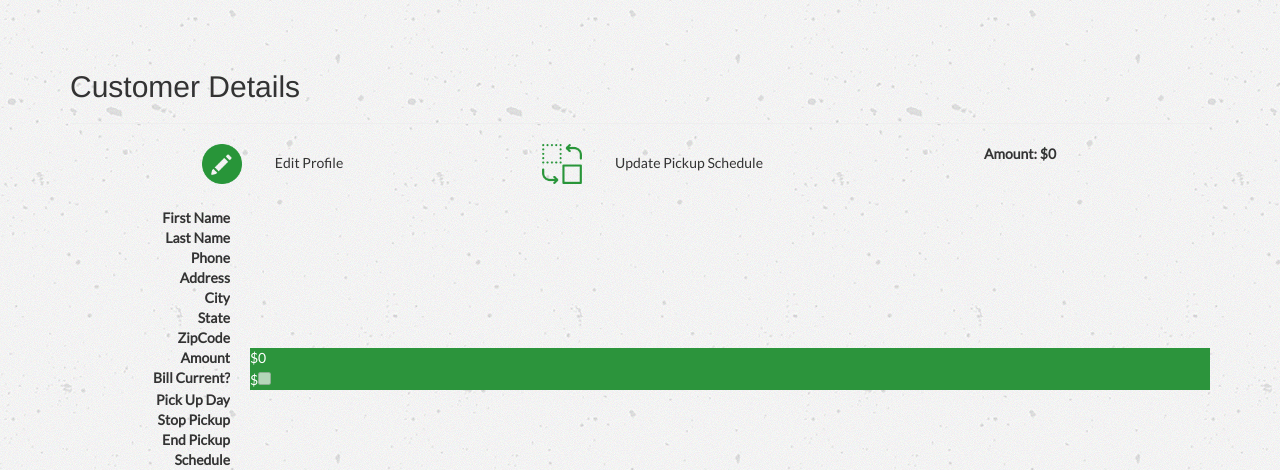
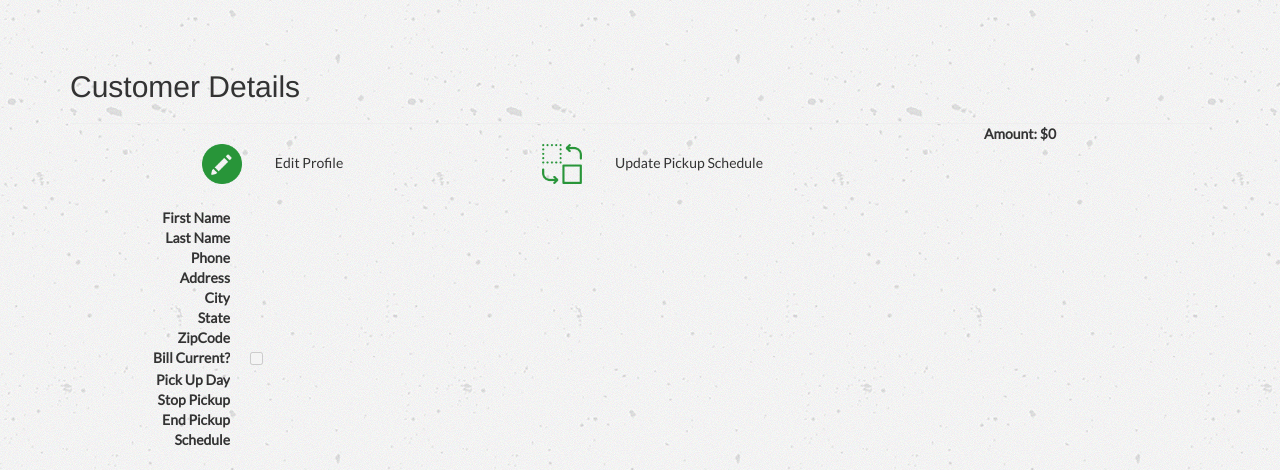
Before and after one commit to waders92/mke_waste_disposal, an ASP.NET MVC app: template MKEWasteDisposal/Views/Customers/Details.cshtml in a window 1280 px wide. Shown: the part 60-530 px from the top of the page. Run offline with ASP.NET Core 8 and stand-ins for ASP.NET MVC 5, Linux system fonts and the light colour scheme; the template is opened without the code that fills it, so the values that code supplies are empty; the visitor is signed in with stand-in values (Sample User, id 1); the project's own start-up code is not run; a stand-in starts its controllers and pages; some libraries are stand-ins or nearby versions.

Commit message:
styled detail page

```diff
--- a/MKEWasteDisposal/Content/Site.css
+++ b/MKEWasteDisposal/Content/Site.css
@@ -75,6 +75,10 @@
     color: white;
 }
 
+.buffer {
+    margin-top: -20px;
+}
+
 #map {
     width: 100%;
 	height: 500px;
--- a/MKEWasteDisposal/Views/Customers/Details.cshtml
+++ b/MKEWasteDisposal/Views/Customers/Details.cshtml
@@ -20,7 +20,7 @@
          <div class="col-xs-4 text-center">
              <p><a href="@Url.Action("Edit", "Customers", new { id = Model.CustomerID })"><img src="~/Content/Images/change.png" style="height: 40px;" /></a>&nbsp;&nbsp;&nbsp;Update Pickup Schedule</p>
          </div>
-         <div class="col-xs-4 text-center">
+         <div class="col-xs-4 text-center buffer">
              <form action="/Customers/Charge" method="POST">
                  <article>
                      <label>Amount:  $@Html.DisplayFor(model => model.Bill.Amount)</label>
@@ -91,19 +91,19 @@
         </dd>
          @if (User.IsInRole("Customer"))
          {
-            <dt>
+            @*<dt>
                 @Html.DisplayNameFor(model => model.Bill.Amount)
             </dt>
 
             <dd class="bill-highlight">
                 $@Html.DisplayFor(model => model.Bill.Amount)
-            </dd>
+            </dd>*@
             <dt>
                 @Html.DisplayNameFor(model => model.hasPaid)
             </dt>
 
-            <dd class="bill-highlight">
-                $@Html.DisplayFor(model => model.hasPaid)
+            <dd>
+                @Html.DisplayFor(model => model.hasPaid)
             </dd>
          }
 
```
Also changed, not shown: MKEWasteDisposal/Views/Home/Index.cshtml (+4 -5 lines).
